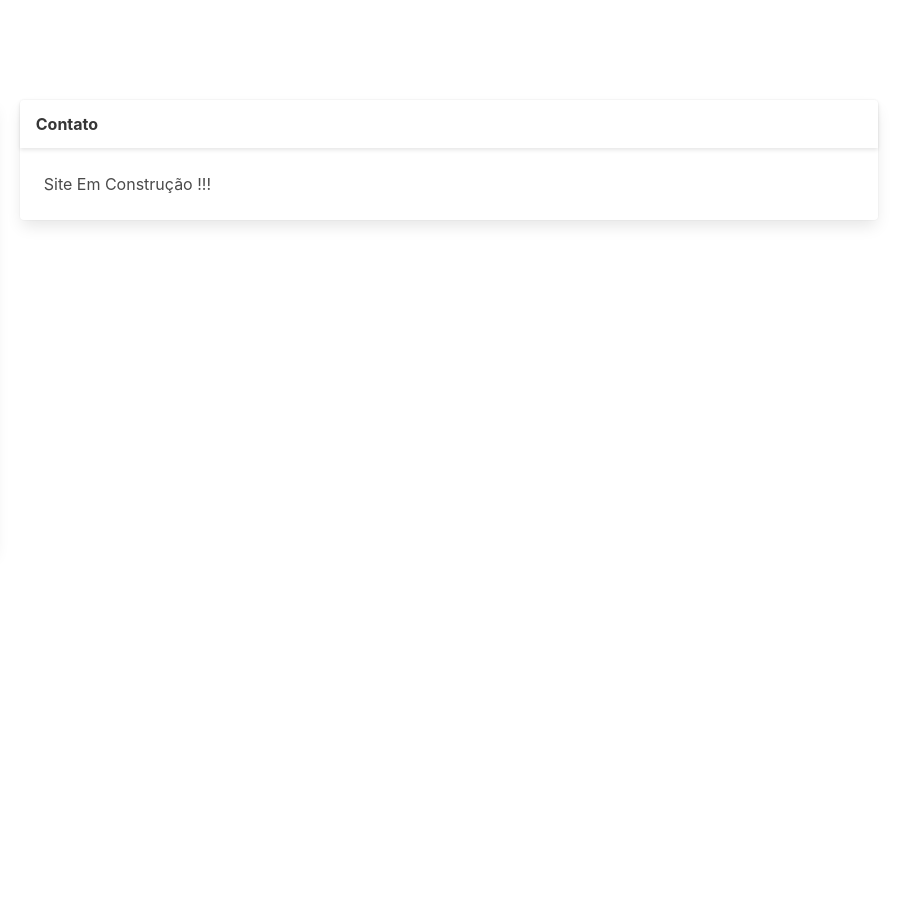
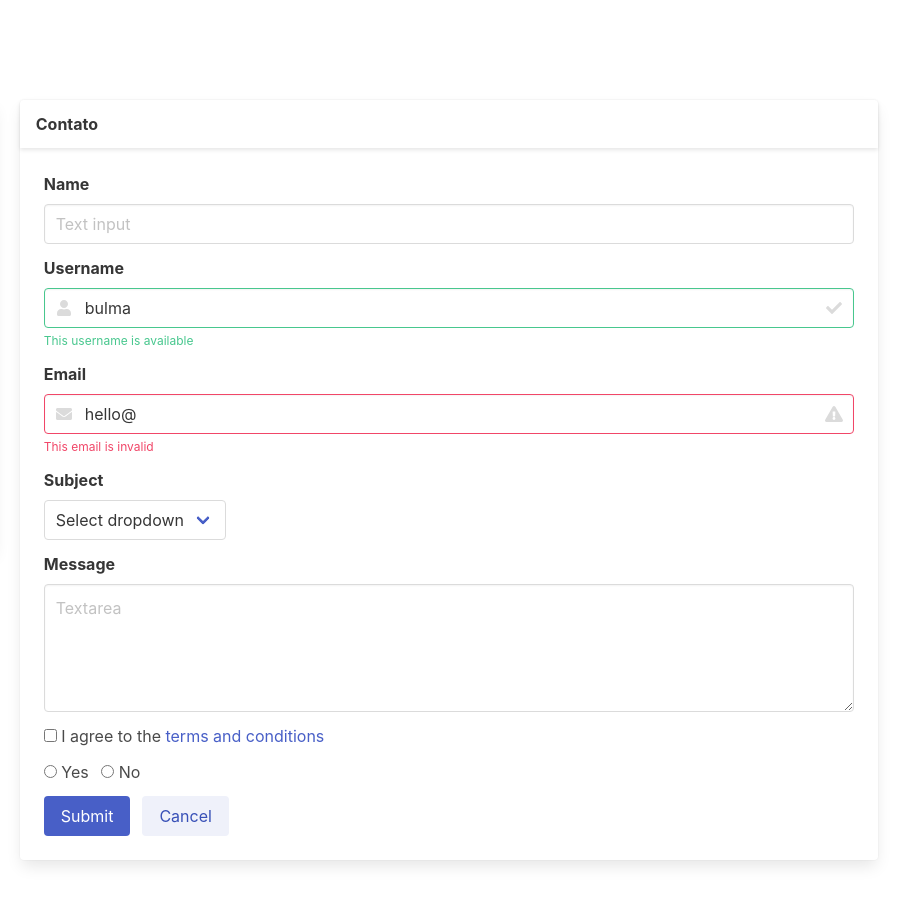
Before and after one commit to rodrigosilvaluz/rodrigosilvaluz.github.io, a plain HTML site: page contact.html in a window 1280 px wide. Shown: the full height of the page, 378-1280 px from the left. Before the commit the page ends 800 px from the top, so only its background shows below. Drawn offline with nearby package versions, Linux system fonts and the light colour scheme.

Commit message:
New Commit

```diff
--- a/contact.html
+++ b/contact.html
@@ -67,7 +67,90 @@
             </header>
             <div class="card-content">
               <div class="content">
-                Site Em Construção !!!
+                    <div class="field">
+                            <label class="label">Name</label>
+                            <div class="control">
+                              <input class="input" type="text" placeholder="Text input">
+                            </div>
+                          </div>
+
+                          <div class="field">
+                            <label class="label">Username</label>
+                            <div class="control has-icons-left has-icons-right">
+                              <input class="input is-success" type="text" placeholder="Text input" value="bulma">
+                              <span class="icon is-small is-left">
+                                <i class="fas fa-user"></i>
+                              </span>
+                              <span class="icon is-small is-right">
+                                <i class="fas fa-check"></i>
+                              </span>
+                            </div>
+                            <p class="help is-success">This username is available</p>
+                          </div>
+
+                          <div class="field">
+                            <label class="label">Email</label>
+                            <div class="control has-icons-left has-icons-right">
+                              <input class="input is-danger" type="email" placeholder="Email input" value="hello@">
+                              <span class="icon is-small is-left">
+                                <i class="fas fa-envelope"></i>
+                              </span>
+                              <span class="icon is-small is-right">
+                                <i class="fas fa-exclamation-triangle"></i>
+                              </span>
+                            </div>
+                            <p class="help is-danger">This email is invalid</p>
+                          </div>
+
+                          <div class="field">
+                            <label class="label">Subject</label>
+                            <div class="control">
+                              <div class="select">
+                                <select>
+                                  <option>Select dropdown</option>
+                                  <option>With options</option>
+                                </select>
+                              </div>
+                            </div>
+                          </div>
+
+                          <div class="field">
+                            <label class="label">Message</label>
+                            <div class="control">
+                              <textarea class="textarea" placeholder="Textarea"></textarea>
+                            </div>
+                          </div>
+
+                          <div class="field">
+                            <div class="control">
+                              <label class="checkbox">
+                                <input type="checkbox">
+                                I agree to the <a href="#">terms and conditions</a>
+                              </label>
+                            </div>
+                          </div>
+
+                          <div class="field">
+                            <div class="control">
+                              <label class="radio">
+                                <input type="radio" name="question">
+                                Yes
+                              </label>
+                              <label class="radio">
+                                <input type="radio" name="question">
+                                No
+                              </label>
+                            </div>
+                          </div>
+
+                          <div class="field is-grouped">
+                            <div class="control">
+                              <button class="button is-link">Submit</button>
+                            </div>
+                            <div class="control">
+                              <button class="button is-link is-light">Cancel</button>
+                            </div>
+                          </div>
               </div>
             </div>
           </div>
```
